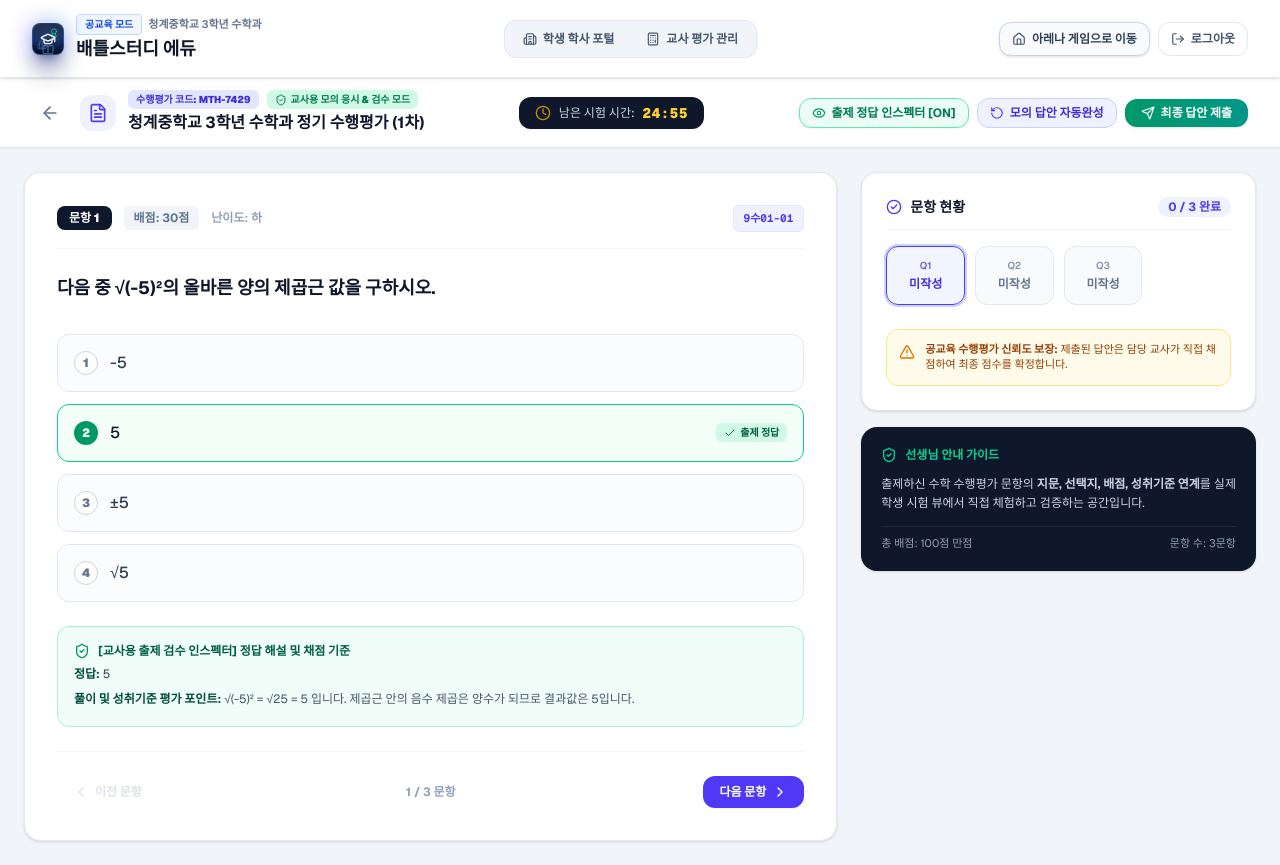
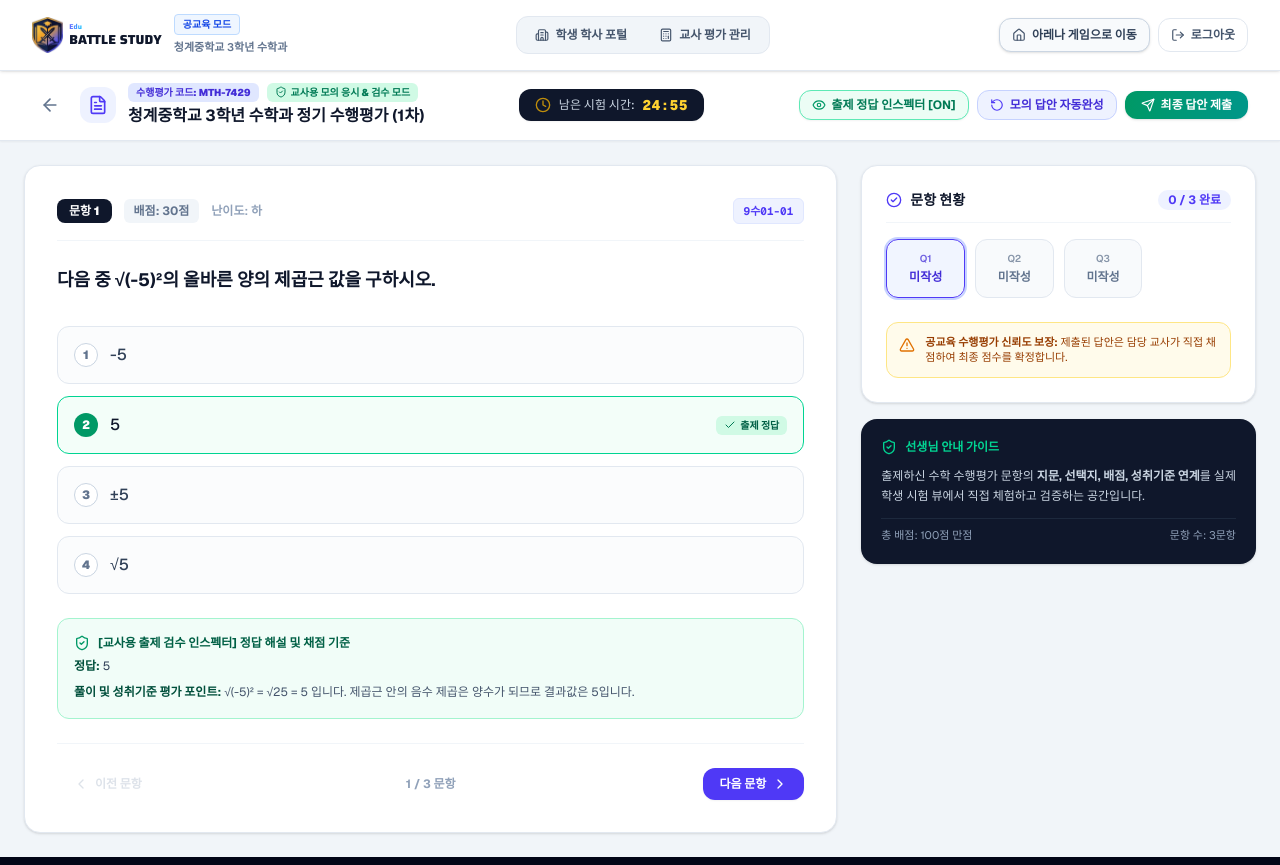
Before and after one commit to yunha2604-hub/battle-study, a Next.js app: page /assessment-test in a window 1280 px wide. Built offline with nearby package versions, Linux system fonts and the light colour scheme.

Commit message:
Unify brand logo with shared emblem and Arena/Edu sub-labels

```diff
--- a/src/components/BrandLogo.tsx
+++ b/src/components/BrandLogo.tsx
@@ -1,7 +1,6 @@
 "use client";
 
 import React from "react";
-import { Swords, BookOpen, Flame, Zap, GraduationCap, Award, Building2 } from "lucide-react";
 
 interface BrandLogoProps {
   size?: "sm" | "md" | "lg";
@@ -11,230 +10,92 @@ interface BrandLogoProps {
   onClick?: () => void;
 }
 
+type Variant = "arena" | "edu";
+
 /**
- * ⚔️ 배틀스터디 아레나 전용 로고 (Battle Study Arena)
- * - 상징: 교차된 배틀 쌍검(Swords) + 지혜의 마법서(BookOpen) + 타오르는 승부욕 오라(Flame / Zap)
- * - 스타일: 이스포츠 게이밍 다크 테마 & 네온 시안/인디고 그라데이션
+ * 배틀스터디 공통 로고.
+ * - 심볼: 방패 엠블럼 (public/logo/emblem.png, 아레나/에듀 공통)
+ * - 워드마크: BATTLE STUDY, 그 위에 서브 라벨(Arena / Edu)을 1/3 크기로 왼쪽 정렬
  */
-export function ArenaLogo({
+const EMBLEM_HEIGHT = { sm: 36, md: 48, lg: 84 } as const;
+
+function BaseLogo({
+  variant,
   size = "md",
   showText = true,
   theme = "dark",
   className = "",
   onClick,
-}: BrandLogoProps) {
+}: BrandLogoProps & { variant: Variant }) {
   const isLight = theme === "light";
+  const emblemH = EMBLEM_HEIGHT[size];
+  // 워드마크 대문자 높이가 심볼 높이의 약 1/4이 되도록 글자 크기를 계산
+  const wordSize = Math.round(emblemH * 0.37);
+  // 서브 라벨은 워드마크 높이의 1/3 (너무 작아지는 sm 크기는 최소 7px 보장)
+  const labelSize = Math.max(7, Math.round(wordSize / 3));
+  const label = variant === "arena" ? "Arena" : "Edu";
 
-  const sizeConfigs = {
-    sm: {
-      container: "w-8 h-8 rounded-lg",
-      swordIcon: "w-4 h-4",
-      bookIcon: "w-3 h-3",
-      flameIcon: "w-2.5 h-2.5",
-      title: "text-sm",
-      subtitle: "text-[8px]",
-    },
-    md: {
-      container: "w-11 h-11 rounded-xl",
-      swordIcon: "w-5 h-5",
-      bookIcon: "w-3.5 h-3.5",
-      flameIcon: "w-3 h-3",
-      title: "text-base md:text-lg",
-      subtitle: "text-[9px] md:text-[10px]",
-    },
-    lg: {
-      container: "w-16 h-16 rounded-2xl",
-      swordIcon: "w-8 h-8",
-      bookIcon: "w-5 h-5",
-      flameIcon: "w-4 h-4",
-      title: "text-2xl md:text-3xl",
-      subtitle: "text-xs tracking-widest",
-    },
-  };
+  const wordClass = isLight
+    ? "text-slate-900"
+    : "bg-gradient-to-b from-white to-amber-100 bg-clip-text text-transparent";
 
-  const config = sizeConfigs[size];
+  const labelClass =
+    variant === "arena"
+      ? isLight
+        ? "text-amber-600"
+        : "text-amber-400"
+      : "bg-gradient-to-r from-indigo-500 to-sky-400 bg-clip-text text-transparent";
 
   return (
     <div
       onClick={onClick}
-      title={onClick ? "홈으로 이동" : undefined}
-      className={`inline-flex items-center gap-3 select-none ${onClick ? "cursor-pointer group" : ""} ${className}`}
+      role={onClick ? "link" : undefined}
+      aria-label={`배틀스터디 ${label}`}
+      className={`inline-flex items-center select-none ${
+        onClick ? "cursor-pointer" : ""
+      } ${className}`}
+      style={{ gap: Math.round(emblemH * 0.17) }}
     >
-      {/* ⚔️ 아레나 심볼 마크 (묵직한 골드 & 네이비 엠블럼) */}
-      <div className="relative shrink-0 flex items-center justify-center">
-        {/* 엠블럼 본체 */}
+      {/* eslint-disable-next-line @next/next/no-img-element */}
+      <img
+        src="/logo/emblem.png"
+        alt=""
+        draggable={false}
+        style={{ height: emblemH, width: "auto" }}
+      />
+      {showText && (
         <div
-          className={`relative ${config.container} bg-gradient-to-b from-slate-900 via-[#111827] to-[#0b0f19] border border-amber-500/40 shadow-lg shadow-black/50 flex items-center justify-center overflow-hidden transition-transform duration-200 group-hover:scale-105`}
+          className="flex flex-col items-start"
+          style={{ fontFamily: "var(--font-brand), sans-serif", lineHeight: 1 }}
         >
-          {/* 내부 은은한 골드 하이라이트 */}
-          <div className="absolute inset-0 bg-gradient-to-t from-transparent via-amber-500/5 to-amber-300/10 pointer-events-none" />
-
-          {/* 뒤쪽: 펼쳐진 지혜의 서(BookOpen) */}
-          <div className="absolute -bottom-1 text-amber-500/30">
-            <BookOpen className={config.bookIcon} />
-          </div>
-
-          {/* 좌상단: 승부욕의 불꽃 (Flame) */}
-          <div className="absolute top-1 left-1 text-amber-400">
-            <Flame className={config.flameIcon} />
-          </div>
-
-          {/* 우하단: 골드 번개 (Zap) */}
-          <div className="absolute bottom-1 right-1 text-amber-300">
-            <Zap className={config.flameIcon} />
-          </div>
-
-          {/* 중앙: 배틀 쌍검 (Swords) */}
-          <div className="relative z-10 text-amber-200 drop-shadow-md">
-            <Swords className={config.swordIcon} />
-          </div>
-        </div>
-      </div>
-
-      {/* 텍스트 로고 */}
-      {showText && (
-        <div className="flex flex-col text-left">
-          <div className="flex items-center gap-1.5">
-            <h1
-              className={`font-black tracking-tight font-sans bg-clip-text text-transparent ${
-                isLight
-                  ? "bg-gradient-to-r from-amber-700 via-yellow-600 to-amber-900"
-                  : "bg-gradient-to-r from-amber-100 via-amber-300 to-yellow-500"
-              } ${config.title}`}
-            >
-              배틀스터디 아레나
-            </h1>
-            {size !== "sm" && (
-              <span className="px-1.5 py-0.5 rounded text-[8px] font-black uppercase tracking-wider bg-amber-500 text-slate-950 shadow-sm">
-                ARENA
-              </span>
-            )}
-          </div>
-          <p
-            className={`font-bold tracking-wider ${
-              isLight ? "text-amber-700/80" : "text-amber-400/80"
-            } ${config.subtitle}`}
+          <span
+            className={`font-bold ${labelClass}`}
+            style={{
+              fontSize: labelSize,
+              marginBottom: Math.round(wordSize * 0.22),
+              letterSpacing: "0.02em",
+            }}
           >
-            BATTLE STUDY ARENA • 1:1 QUIZ LEAGUE
-          </p>
+            {label}
+          </span>
+          <span
+            className={`font-extrabold whitespace-nowrap ${wordClass}`}
+            style={{ fontSize: wordSize, letterSpacing: "0.01em" }}
+          >
+            BATTLE STUDY
+          </span>
         </div>
       )}
     </div>
   );
 }
 
-/**
- * 🎓 배틀스터디 에듀 전용 로고 (Battle Study Edu)
- * - 상징: 학사모(GraduationCap) + 정갈한 교과서(BookOpen) + 배움의 성장 스파클(Sparkles / Building2)
- * - 스타일: 공교육 스마트 클래스 & 신뢰의 사파이어 블루/로열 에메랄드 테마
- */
-export function EduLogo({
-  size = "md",
-  showText = true,
-  theme = "dark",
-  className = "",
-  onClick,
-}: BrandLogoProps) {
-  const isLight = theme === "light";
+export function ArenaLogo(props: BrandLogoProps) {
+  return <BaseLogo variant="arena" {...props} />;
+}
 
-  const sizeConfigs = {
-    sm: {
-      container: "w-8 h-8 rounded-lg",
-      capIcon: "w-4 h-4",
-      bookIcon: "w-3 h-3",
-      sparkleIcon: "w-2.5 h-2.5",
-      title: "text-sm",
-      subtitle: "text-[8px]",
-    },
-    md: {
-      container: "w-11 h-11 rounded-xl",
-      capIcon: "w-5 h-5",
-      bookIcon: "w-3.5 h-3.5",
-      sparkleIcon: "w-3 h-3",
-      title: "text-base md:text-lg",
-      subtitle: "text-[9px] md:text-[10px]",
-    },
-    lg: {
-      container: "w-16 h-16 rounded-2xl",
-      capIcon: "w-8 h-8",
-      bookIcon: "w-5 h-5",
-      sparkleIcon: "w-4 h-4",
-      title: "text-2xl md:text-3xl",
-      subtitle: "text-xs tracking-widest",
-    },
-  };
-
-  const config = sizeConfigs[size];
-
-  return (
-    <div
-      onClick={onClick}
-      className={`inline-flex items-center gap-3 select-none ${onClick ? "cursor-pointer group" : ""} ${className}`}
-    >
-      {/* 🎓 에듀 심볼 마크 (공교육 신뢰도 엠블럼) */}
-      <div className="relative shrink-0 flex items-center justify-center">
-        {/* 차분하고 지적인 사파이어 블루 백라이트 */}
-        <div className="absolute inset-0 bg-gradient-to-tr from-blue-600 via-indigo-600 to-emerald-500 rounded-2xl blur-md opacity-60 group-hover:opacity-90 group-hover:scale-110 transition-all duration-300" />
-
-        {/* 엠블럼 본체 */}
-        <div
-          className={`relative ${config.container} bg-gradient-to-b from-slate-900 via-blue-950 to-slate-950 border border-blue-400/40 shadow-xl shadow-blue-950/50 flex items-center justify-center overflow-hidden transition-transform duration-300 group-hover:scale-105`}
-        >
-          {/* 지적이고 단정한 은은한 하이라이트 */}
-          <div className="absolute inset-0 bg-gradient-to-t from-transparent via-blue-500/10 to-indigo-300/15 pointer-events-none" />
-
-          {/* 하단: 정갈하게 펼쳐진 교과서 (BookOpen) */}
-          <div className="absolute -bottom-0.5 text-blue-300/50">
-            <BookOpen className={config.bookIcon} />
-          </div>
-
-          {/* 우상단: 학업 성취 어워드 (Award) */}
-          <div className="absolute top-1 right-1 text-emerald-400">
-            <Award className={config.sparkleIcon} />
-          </div>
-
-          {/* 좌하단: 학교/학사 상징 (Building2 미니멀) */}
-          <div className="absolute bottom-1 left-1 text-blue-400/40">
-            <Building2 className={config.sparkleIcon} />
-          </div>
-
-          {/* 중앙: 학문과 성취의 상징 학사모 (GraduationCap) */}
-          <div className="relative z-10 text-white drop-shadow-[0_0_8px_rgba(96,165,250,0.8)]">
-            <GraduationCap className={config.capIcon} />
-          </div>
-        </div>
-      </div>
-
-      {/* 텍스트 로고 */}
-      {showText && (
-        <div className="flex flex-col text-left">
-          <div className="flex items-center gap-1.5">
-            <h1
-              className={`font-black tracking-tight font-sans bg-clip-text text-transparent ${
-                isLight
-                  ? "bg-gradient-to-r from-blue-950 via-indigo-900 to-slate-900"
-                  : "bg-gradient-to-r from-blue-300 via-indigo-200 to-emerald-300"
-              } ${config.title}`}
-            >
-              배틀스터디 에듀
-            </h1>
-            {size !== "sm" && (
-              <span className="px-1.5 py-0.5 rounded text-[8px] font-black uppercase tracking-wider bg-gradient-to-r from-blue-600 to-emerald-600 text-white shadow-sm">
-                PUBLIC EDU
-              </span>
-            )}
-          </div>
-          <p
-            className={`font-bold uppercase tracking-wider ${
-              isLight ? "text-blue-700" : "text-blue-400"
-            } ${config.subtitle}`}
-          >
-            BATTLE STUDY EDU • 공교육 수학 수행평가
-          </p>
-        </div>
-      )}
-    </div>
-  );
+export function EduLogo(props: BrandLogoProps) {
+  return <BaseLogo variant="edu" {...props} />;
 }
 
 export default ArenaLogo;
--- a/src/components/EduHeader.tsx
+++ b/src/components/EduHeader.tsx
@@ -28,17 +28,12 @@ export default function EduHeader({
           className="flex items-center gap-3 shrink-0 cursor-pointer group"
           title="배틀스터디 에듀 홈으로 이동"
         >
-          <EduLogo size="sm" showText={false} theme="light" />
-          <div>
-            <div className="flex items-center gap-1.5">
-              <span className="px-2 py-0.5 rounded text-[10px] font-bold bg-blue-50 text-blue-700 border border-blue-200">
-                공교육 모드
-              </span>
-              <span className="text-[11px] text-slate-500 font-semibold">{schoolName} 3학년 수학과</span>
-            </div>
-            <h1 className="text-sm md:text-lg font-black text-slate-900 group-hover:text-blue-700 transition-colors">
-              배틀스터디 에듀
-            </h1>
+          <EduLogo size="sm" theme="light" />
+          <div className="flex flex-col gap-1">
+            <span className="w-fit px-2 py-0.5 rounded text-[10px] font-bold bg-blue-50 text-blue-700 border border-blue-200">
+              공교육 모드
+            </span>
+            <span className="text-[11px] text-slate-500 font-semibold">{schoolName} 3학년 수학과</span>
           </div>
         </div>
 
```
Also changed, not shown: src/app/layout.tsx (+8 -2 lines), public/logo/emblem.png (added), 4 other files (tests, documents, lock files or other folders).
